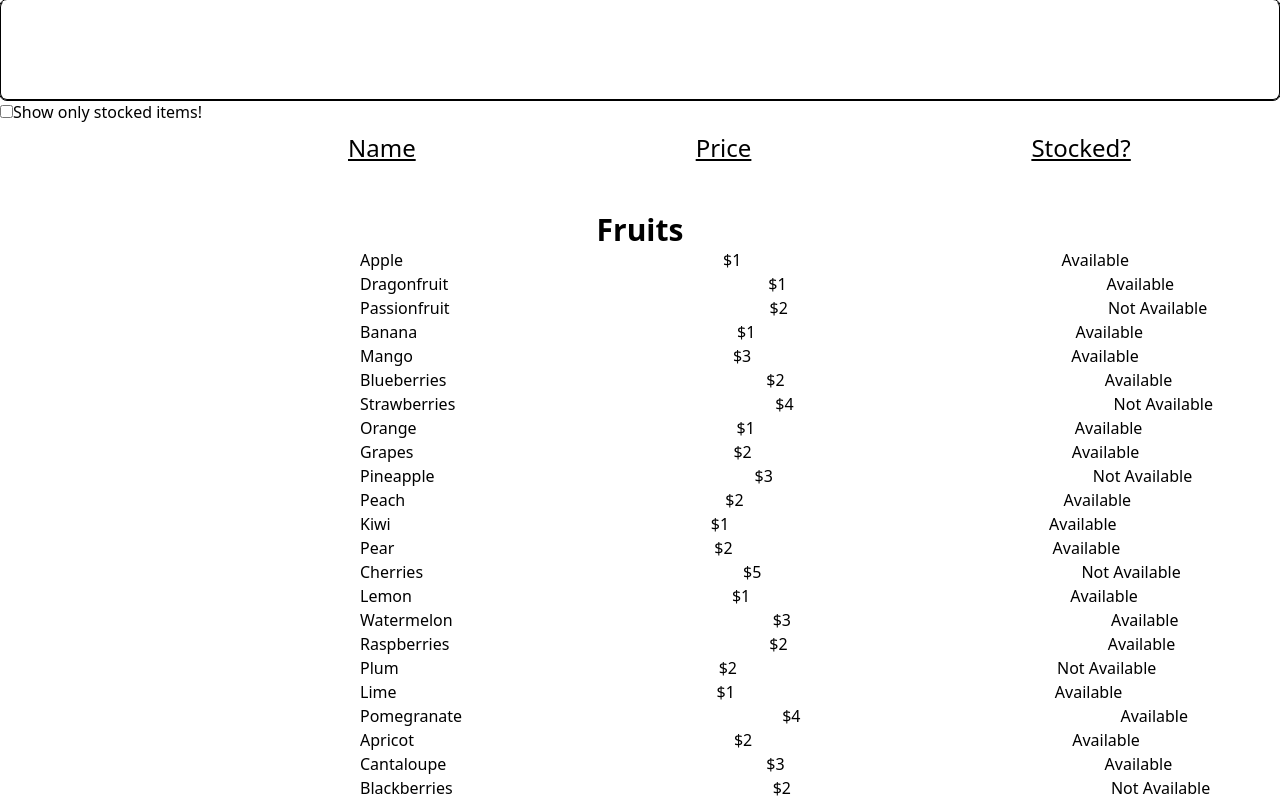
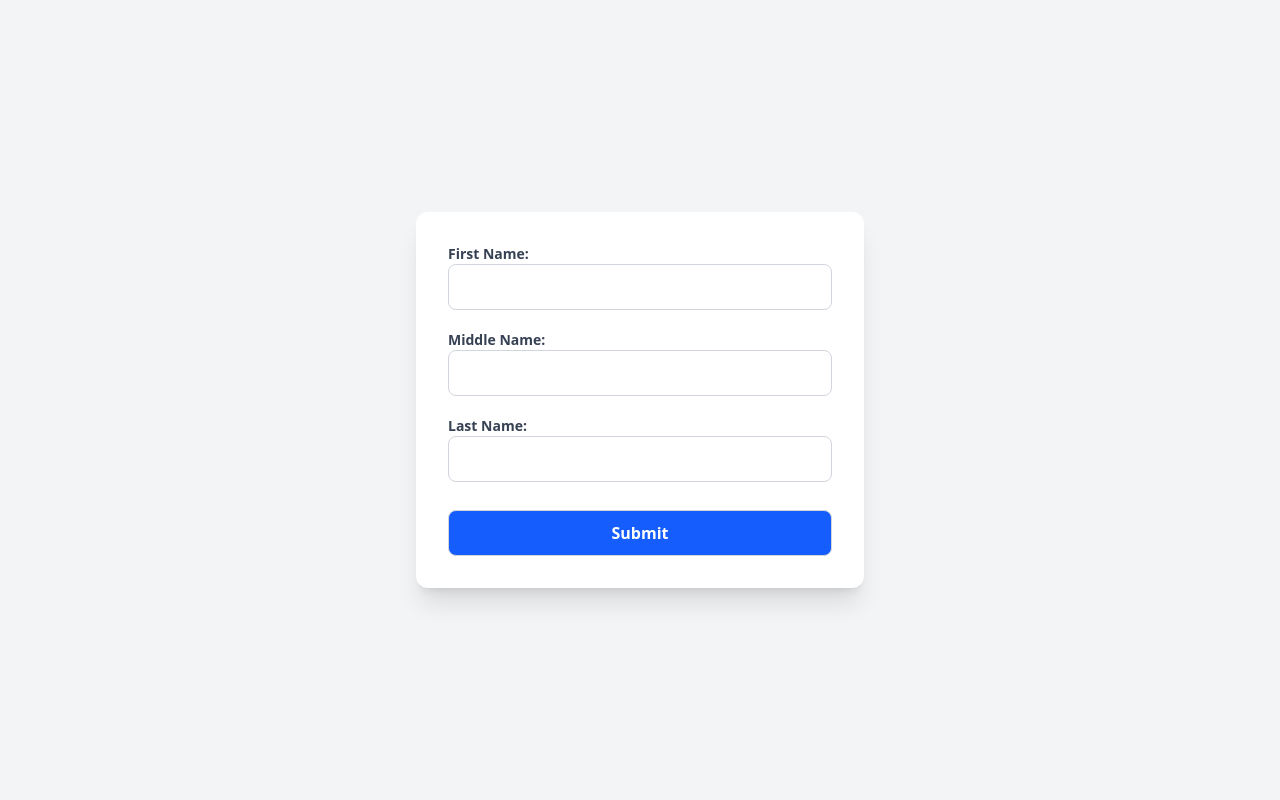
Before and after one commit to pramje-drum/React, a React (Vite) app: page / in a window 1280 px wide. Shown: the top 800 px of the page. Built offline with nearby package versions, Linux system fonts and the light colour scheme.

Commit message:
Practised react hook forms

```diff
--- a/package.json
+++ b/package.json
@@ -13,6 +13,7 @@
     "@tailwindcss/vite": "^4.1.18",
     "react": "^19.2.0",
     "react-dom": "^19.2.0",
+    "react-hook-form": "^7.71.1",
     "tailwindcss": "^4.1.18"
   },
   "devDependencies": {
--- a/public/components/Practise/Solve.jsx
+++ b/public/components/Practise/Solve.jsx
@@ -1,5 +1,7 @@
 // import { useState } from "react";
 import Solve2 from "./Solve2.jsx";
+import React from "react";
+import { useForm } from "react-hook-form";
 
 const Solve = () => {
 	// const user = {
@@ -31,18 +33,52 @@ const Solve = () => {
 	//   setcount(count + 1);
 	// }
 
+	const {
+		register,
+		handleSubmit,
+		watch,
+		formState: { errors },
+	} = useForm();
+
+	const onSubmit = async (data) => {
+		await new Promise((resolve) => {setTimeout(resolve, 2000)})
+		alert("Submittng the Data")
+		console.log("Submitting the form", data);
+	}
+
 	return (
-		<div>
+		<div className="flex justify-center items-center min-h-screen bg-gray-100">
+			<div className="w-full max-w-md p-8 bg-white shadow-xl rounded-xl [&_form]:flex [&_form]:flex-col [&_form]:gap-5 [&_label]:block [&_label]:text-sm [&_label]:font-semibold [&_label]:text-gray-700 [&_label]:text-left [&_input]:w-full [&_input]:p-2.5 [&_input]:border [&_input]:border-gray-300 [&_input]:rounded-lg [&_input]:focus:ring-2 [&_input]:focus:ring-blue-500 [&_input]:outline-none [&_input[type=submit]]:bg-blue-600 [&_input[type=submit]]:font-bold [&_input[type=submit]]:text-white [&_input[type=submit]]:cursor-pointer [&_input[type=submit]]:hover:bg-blue-700 [&_input[type=submit]]:transition-colors [&_input[type=submit]]:mt-2">
+				<form onSubmit={handleSubmit(onSubmit)}>
+					<div>
+						<label> First Name:</label>
+						<input {...register("firstName", { required: true,
+							minLength:{value:3, message:'Minimum Length should be 3!!'}
+						 })} />
+						 {errors.firstName && <p className="text-red-300">{errors.firstName.message}</p>}
+					</div>
+					<div>
+						<label> Middle Name:</label>
+						<input {...register("secondName")} />
+					</div>
+					<div>
+						<label> Last Name:</label>
+						<input {...register("thirdName")} />
+					</div>
+					<div>
+						<input type="submit" />
+					</div>
+				</form>
+			</div>
+
+
+
 			{/* <h1>updated Together</h1>
       <Solve2 count={count} onClick ={temp}/>
       <Solve2 count={count} onClick ={temp}/> */}
-
 			{/* <button onClick={solve}>you clicked {count} times</button> */}
-
 			{/* <button onClick={increase}>Click Me</button> */}
-
 			{/* <button type="button" onClick={handleClick}>Button</button> */}
-
 			{/* <h1>{user.name}</h1>
       <img src={user.imageUrl} alt={"Photo of" + user.name}/> */}
 			{/* <h1>Hello How are you!!</h1>
@@ -51,7 +87,6 @@ const Solve = () => {
 				<br />
 				How do you do?
 			</p> */}
-
 			{/* <button
 				type="button"
 			>
--- a/src/App.jsx
+++ b/src/App.jsx
@@ -5,7 +5,8 @@ import Tictactoe from "../public/components/TicTacToeComponents/Tictactoe.jsx";
 function App() {
 	return (
 		<>
-			<ShoppingProject />
+			{/* <ShoppingProject /> */}
+			<Solve/>
 		</>
 	);
 }
```
Also changed, not shown: 2 other files (tests, documents, lock files or other folders).
